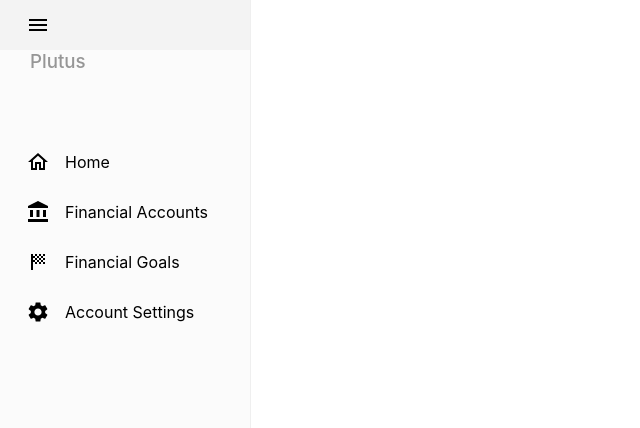
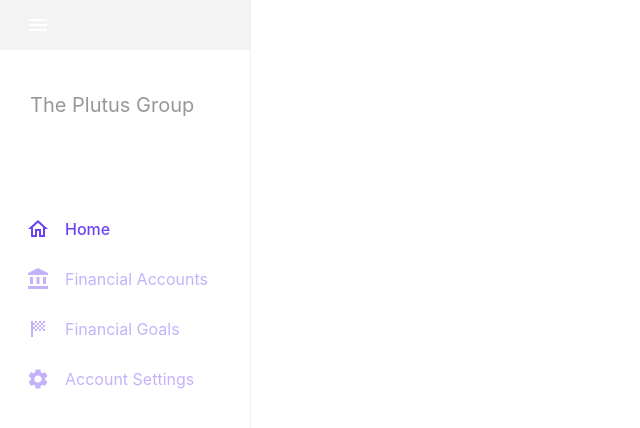
Before and after one commit to caidenceus/plutus, a React (Create React App) app in the folder plutus/: page / in a window 1280 px wide. Shown: the top 428 px of the page, without its empty margins (0-640 px from the left). Built offline with nearby package versions, Linux system fonts and the light colour scheme.

Commit message:
Update sidebar

```diff
--- a/plutus/package.json
+++ b/plutus/package.json
@@ -10,6 +10,7 @@
     "@testing-library/jest-dom": "^5.16.5",
     "@testing-library/react": "^13.4.0",
     "@testing-library/user-event": "^13.5.0",
+    "classnames": "^2.3.2",
     "react": "^18.2.0",
     "react-dom": "^18.2.0",
     "react-pro-sidebar": "^1.0.0",
--- a/plutus/src/App.css
+++ b/plutus/src/App.css
@@ -3,15 +3,10 @@
   display: flex;
 }
 
-/* ----- sidebar ----- */
-#sidebar-left {
-  height: 100vh;
+.purple {
+  color: #6c42f5;
 }
 
-#brand {
-  padding: 0 0 8vh 30px;
-  margin: 0;
-  color: rgba(125 125 125 / 0.8);
-  font-weight: 500;
+.purple-bg {
+  background-color: #6c42f5;
 }
-/* ----- sidebar ----- */
--- a/plutus/src/App.js
+++ b/plutus/src/App.js
@@ -1,39 +1,12 @@
-import { useState } from 'react';
-
-import { Sidebar, Menu, MenuItem, useProSidebar } from "react-pro-sidebar";
-import HomeOutlinedIcon from "@mui/icons-material/HomeOutlined";
-import AccountBalanceIcon from '@mui/icons-material/AccountBalance';
-import SportsScoreIcon from '@mui/icons-material/SportsScore';
-import SettingsIcon from '@mui/icons-material/Settings';
-import MenuOutlinedIcon from "@mui/icons-material/MenuOutlined";
-
+import LeftSidebar from './components/common/LeftSidebar';
 import './App.css';
 
 function App() {
-  const [sidebarBrandVisible, setSidebarBrandVisible] = useState(true);
-  const { collapseSidebar } = useProSidebar();
+
 
   return (
     <div id="app">
-      <Sidebar id="sidebar-left">
-        <Menu id="menu-left">
-          <MenuItem
-            icon={<MenuOutlinedIcon />}
-            onClick={() => {
-              collapseSidebar();
-              setSidebarBrandVisible(!sidebarBrandVisible);
-            }}
-            id="sidebar-left-icon"
-          >
-          </MenuItem>
-          <h3 id="brand" style={{visibility: sidebarBrandVisible ? "visible" : "hidden"}}>Plutus</h3>
-
-          <MenuItem icon={<HomeOutlinedIcon />}>Home</MenuItem>
-          <MenuItem icon={<AccountBalanceIcon />}>Financial Accounts</MenuItem>
-          <MenuItem icon={<SportsScoreIcon />}>Financial Goals</MenuItem>
-          <MenuItem icon={<SettingsIcon />}>Account Settings</MenuItem>
-        </Menu>
-      </Sidebar>
+      <LeftSidebar />
 
       <div id="content">
         <h1 style={{ color: "white", marginLeft: "5rem" }}>
--- /dev/null
+++ b/plutus/src/components/common/LeftSidebar.css
@@ -0,0 +1,34 @@
+#sidebar-left {
+  height: 100vh;
+  border-right-style: none;
+}
+
+#sidebar-left-icon {
+  color: white;
+}
+
+@keyframes slide-in-x {
+  from {
+    transform: translateX(-100%);
+    opacity: 0.25;
+  }
+  to {
+    transform: translateX(0%);
+    opacity: 1;
+  }
+}
+
+.slide-in-x {
+  animation: slide-in-x 1500ms;
+  animation-delay: 250ms;
+  animation-fill-mode: backwards;
+}
+
+.link {
+  opacity: 0.4;
+}
+
+.active-link {
+  opacity: 1;
+  font-weight: 500;
+}
--- /dev/null
+++ b/plutus/src/components/common/LeftSidebar.js
@@ -0,0 +1,97 @@
+import { useState } from 'react';
+
+import {
+  Sidebar,
+  Menu,
+  MenuItem,
+  useProSidebar,
+  sidebarClasses
+} from "react-pro-sidebar";
+import HomeOutlinedIcon from "@mui/icons-material/HomeOutlined";
+import AccountBalanceIcon from '@mui/icons-material/AccountBalance';
+import SportsScoreIcon from '@mui/icons-material/SportsScore';
+import SettingsIcon from '@mui/icons-material/Settings';
+import MenuOutlinedIcon from "@mui/icons-material/MenuOutlined";
+
+import Typeogrphy from './Typography.js';
+import './LeftSidebar.css';
+
+function LeftSidebar() {
+  const [sidebarBrandVisible, setSidebarBrandVisible] = useState(true);
+  const [activeLink, setActiveLink] = useState('home');
+  const { collapseSidebar } = useProSidebar();
+
+  const handleActiveLink = (newActiveLink) => {
+    setActiveLink(newActiveLink);
+  }
+
+  return (
+    <Sidebar
+      rootStyles={{
+        [`.${sidebarClasses.container}`]: {
+          backgroundColor: 'white',
+          border: 'none'
+        },
+    }}>
+      <div style={{ display: 'flex', flexDirection: 'column', height: '100%' }}>
+        <Menu id="menu-left">
+          <MenuItem
+            icon={<MenuOutlinedIcon />}
+            onClick={() => {
+              collapseSidebar();
+              setSidebarBrandVisible(!sidebarBrandVisible);
+            }}
+            id="sidebar-left-icon"
+            className="purple-bg"
+          />
+            <div
+              style={{
+                display: sidebarBrandVisible ? "block" : "none",
+                padding: "20px 0 8vh 30px",
+              }}
+              className={sidebarBrandVisible && "slide-in-x"}
+            >
+              <Typeogrphy
+                variant={"subtitle1"}
+                color={"rgba(125 125 125 / 0.8)"}
+                fontWeight={"400"}
+              >
+                The Plutus Group
+              </Typeogrphy>
+            </div>
+
+          <MenuItem
+            className={activeLink === 'home' ? 'active-link link purple' : 'link purple'}
+            icon={<HomeOutlinedIcon />}
+            onClick={() => handleActiveLink('home')}
+          >
+            Home
+          </MenuItem>
+          <MenuItem
+            className={activeLink === 'accounts' ? 'active-link link purple' : 'link purple'}
+            icon={<AccountBalanceIcon />}
+            onClick={() => handleActiveLink('accounts')}
+          >
+            Financial Accounts
+          </MenuItem>
+          <MenuItem
+            className={activeLink === 'goals' ? 'active-link link purple' : 'link purple'}
+            icon={<SportsScoreIcon />}
+            onClick={() => handleActiveLink('goals')}
+          >
+            Financial Goals
+          </MenuItem>
+          <MenuItem
+            className={activeLink === 'settings' ? 'active-link link purple' : 'link purple'}
+            icon={<SettingsIcon />}
+            onClick={() => handleActiveLink('settings')}
+          >
+            Account Settings
+          </MenuItem>
+        </Menu>
+      </div>
+    </Sidebar>
+  );
+}
+
+export default LeftSidebar;
--- /dev/null
+++ b/plutus/src/components/common/Typography.js
@@ -0,0 +1,80 @@
+function getFontStyle(variant) {
+  switch (variant) {
+    case 'h1':
+      return {
+        fontSize: "72px",
+        lineHeight: "90px"
+      };
+    case 'h2':
+      return {
+        fontSize: "60px",
+        lineHeight: "72px"
+      };
+    case 'h3':
+      return {
+        fontSize: "48px",
+        lineHeight: "60px"
+      };
+    case 'h4':
+      return {
+        fontSize: "36px",
+        lineHeight: "44px"
+      };
+    case 'h5':
+      return {
+        fontSize: "30px",
+        lineHeight: "38px"
+      };
+    case 'h6':
+      return {
+        fontSize: "24px",
+        lineHeight: "32px"
+      };
+    case 'subtitle1':
+      return {
+        fontSize: "20px",
+        lineHeight: "30px"
+      };
+    case 'subtitle2':
+      return {
+        fontSize: "18px",
+        lineHeight: "28px"
+      };
+    case 'body1':
+      return {
+        fontSize: "16px",
+        lineHeight: "24px"
+      };
+    case 'body2':
+      return {
+        fontSize: "12px",
+        lineHeight: "18px"
+      };
+    case 'caption':
+      return {
+        fontSize: "12px",
+        lineHeight: "18px"
+      };
+    default:
+      return {};
+  }
+}
+
+function Typography(props) {
+  const style = getFontStyle(props.variant);
+
+  if (props.color) {
+    style.color = props.color;
+  }
+  if (props.fontWeight) {
+    style.fontWeight = props.fontWeight;
+  }
+
+  return (
+    <p style={style}>
+      {props.children}
+    </p>
+  );
+}
+
+export default Typography;
--- a/plutus/src/index.css
+++ b/plutus/src/index.css
@@ -14,3 +14,7 @@ code {
   font-family: source-code-pro, Menlo, Monaco, Consolas, "Courier New",
     monospace;
 }
+
+#sidebar {
+  background-color: white;
+}
--- a/plutus/src/index.js
+++ b/plutus/src/index.js
@@ -1,8 +1,8 @@
 import React from 'react';
 import ReactDOM from 'react-dom/client';
-import './index.css';
 import App from './App';
 import { ProSidebarProvider } from "react-pro-sidebar";
+import './index.css';
 
 const root = ReactDOM.createRoot(document.getElementById('root'));
 root.render(
```
Also changed, not shown: 1 other file (tests, documents, lock files or other folders).
